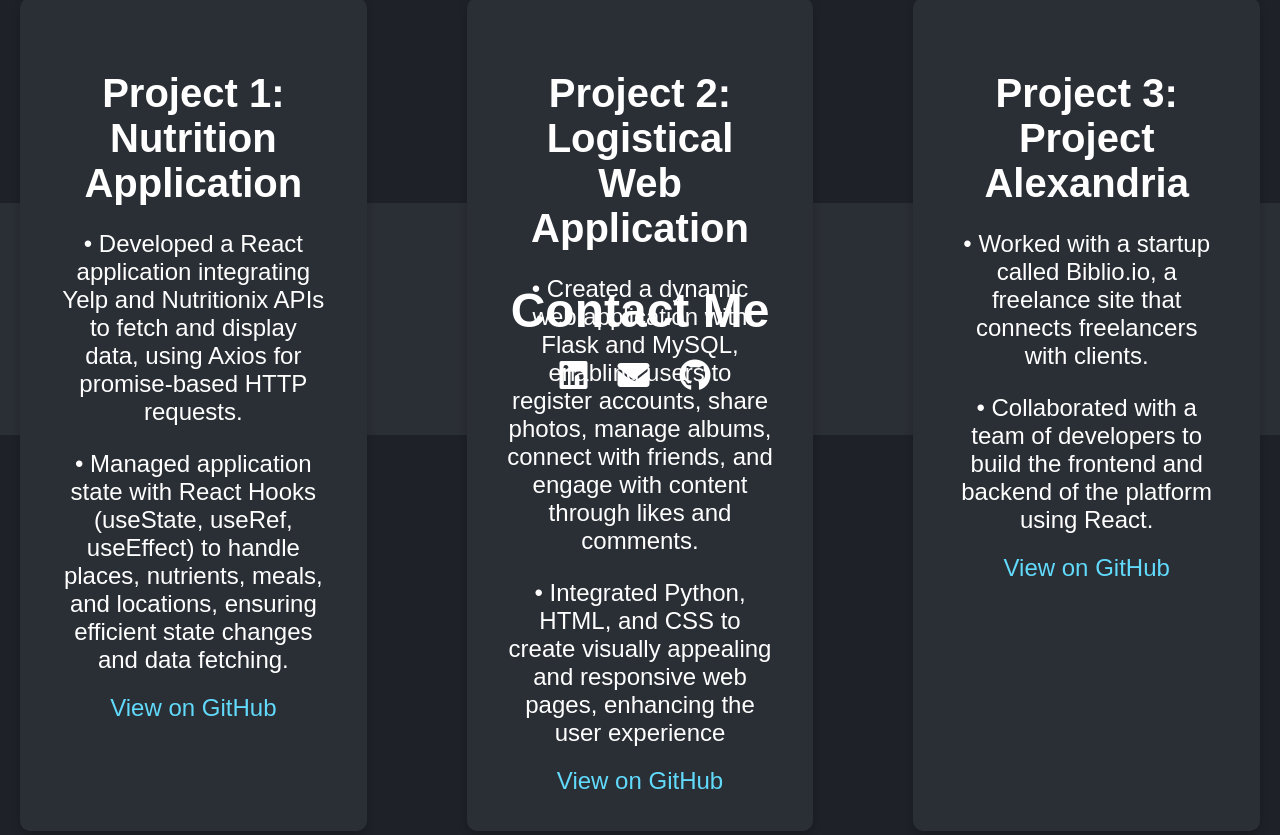
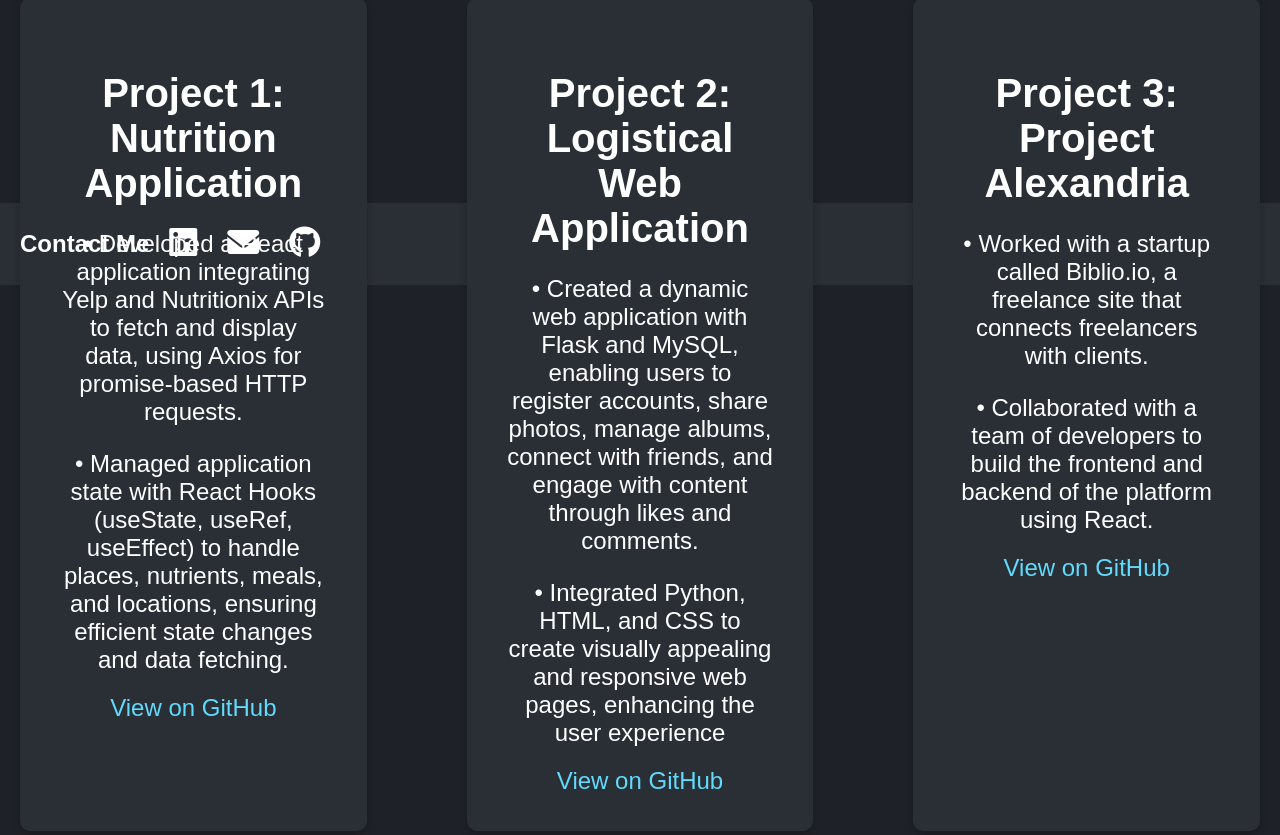
Before and after one commit to bdauria1/Portfolio-Website, a React (Create React App) app in the folder my-react-app/: page / in a window 1280 px wide. Shown: the part 2194-3029 px from the top of the page. Built offline with nearby package versions, Linux system fonts and the light colour scheme.

Commit message:
Update 8
finetuned somethings and should be all good to go for deployment

```diff
--- a/my-react-app/src/App.css
+++ b/my-react-app/src/App.css
@@ -240,15 +240,14 @@ body {
   background-color: #2a2e35;
   color: #ffffff;
   text-align: left;
-  padding: 40px 20px;
+  padding: 7px 20px;
   display: flex;
-  flex-direction: column;
-  align-items: center;
+  flex-direction: row;
+  align-items: left;
 }
 
-.contact-section h1 {
-  font-size: 3rem;
-  margin-bottom: 20px;
+.contact-section h2{
+  margin-right: 20px;
 }
 
 .contact-links {
--- a/my-react-app/src/App.js
+++ b/my-react-app/src/App.js
@@ -109,7 +109,7 @@ const Projects = () => (
 
 const Contact = () => (
   <div className="section contact-section">
-    <h1>Contact Me</h1>
+    <h2>Contact Me</h2>
     <div className="contact-links">
       <a href="https://www.linkedin.com/in/your-linkedin-profile" target="_blank" rel="noopener noreferrer">
         <i className="fab fa-linkedin"></i>
```
